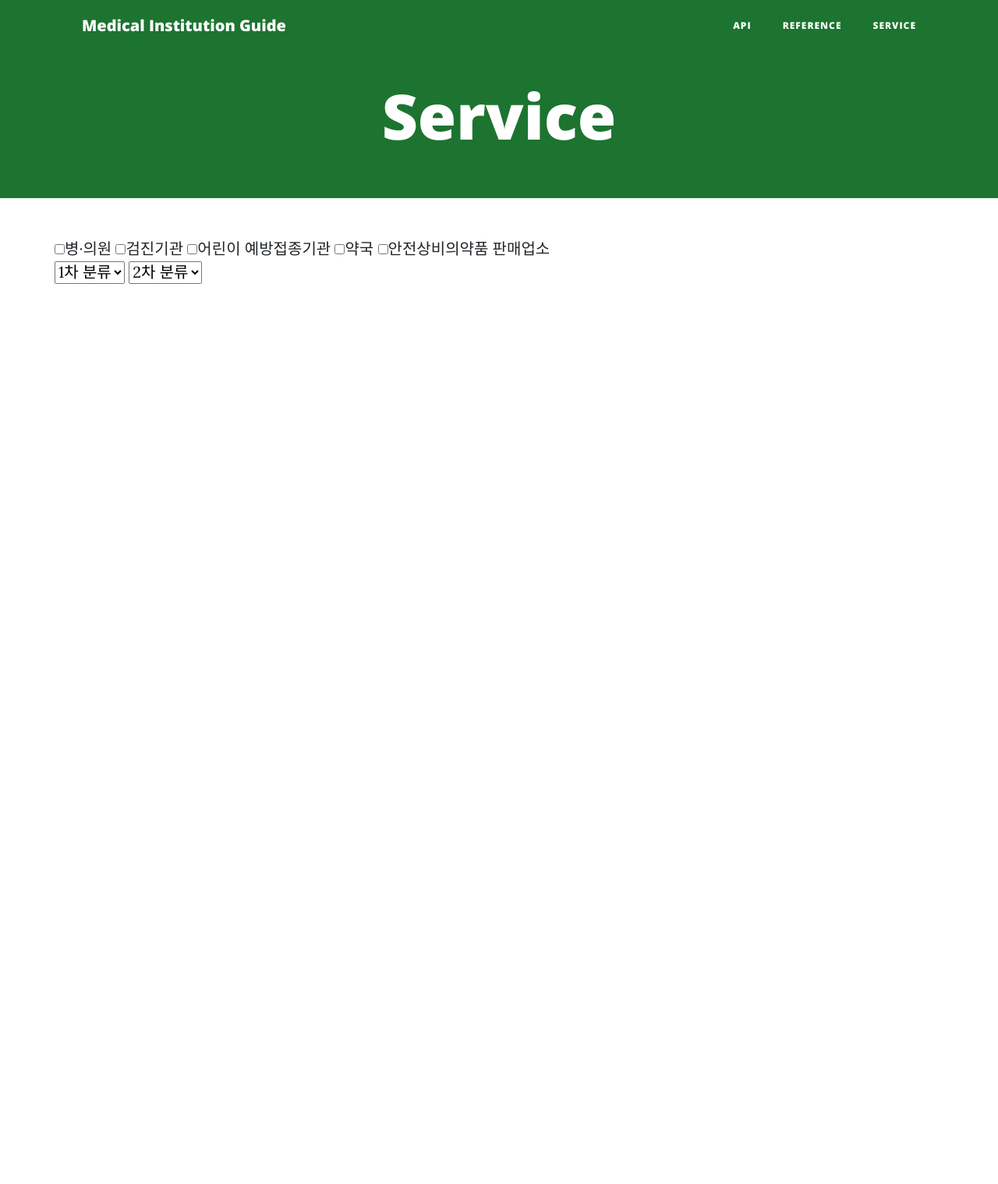
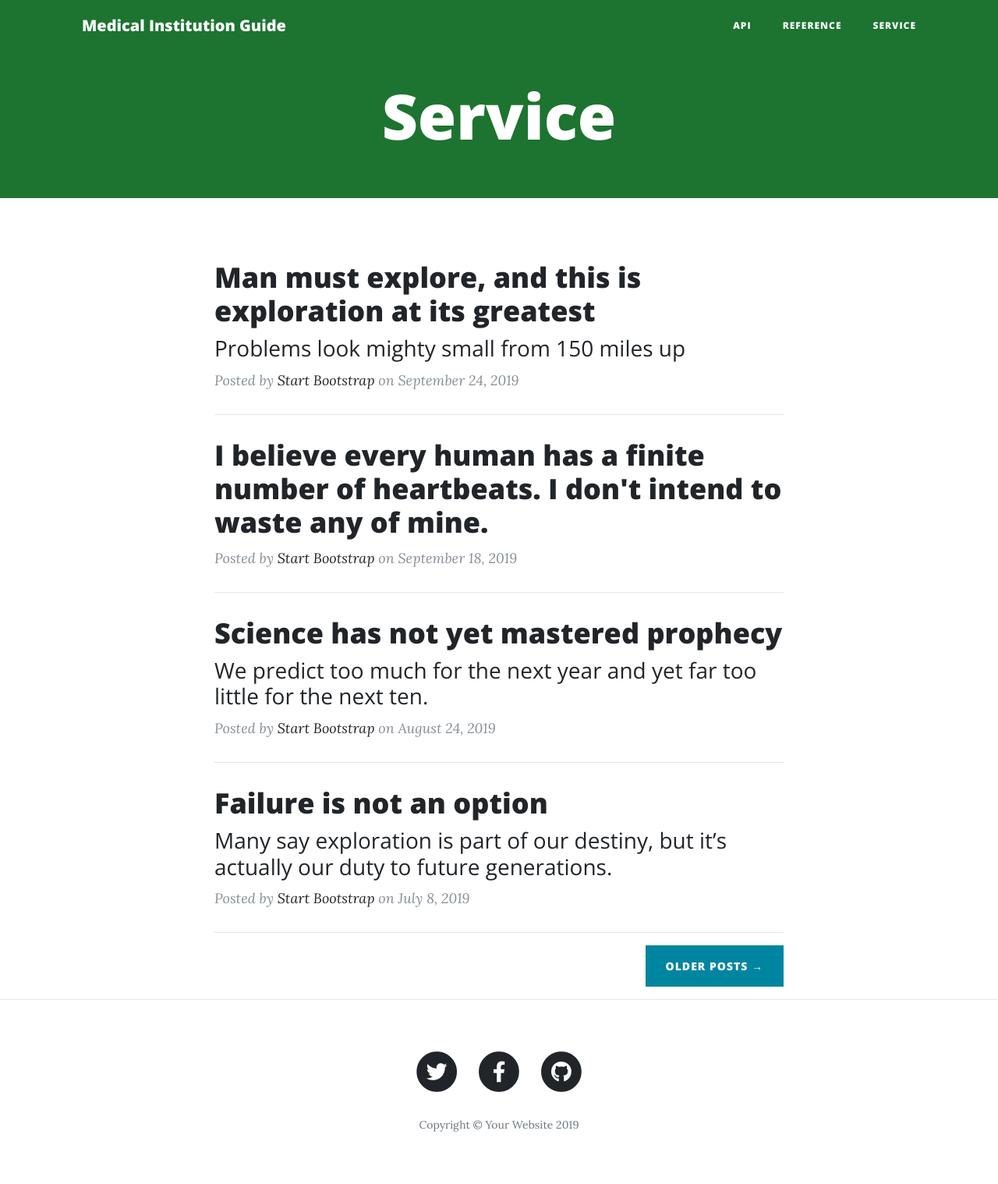
Before and after one commit to namnoo/Service-computing-Termproject, a Flask app: template templates/service.html in a window 1280 px wide. Shown: the whole page at 78% size. Before the commit the page ends 364 px from the top, so only its background shows below. Run offline with Flask 2, Linux system fonts and the light colour scheme; the template is opened without the code that fills it, so the values that code supplies are empty; some libraries are stand-ins or nearby versions.

Commit message:
Revert "service page modify"
This reverts commit 318edbabda3fa7024e1fd692c1b096ddaa6d4f1e.

```diff
--- a/application.py
+++ b/application.py
@@ -1,6 +1,6 @@
 from flask import Flask, render_template
 from restapi import restapi_blueprint
-import logging, json, pprint
+import logging
 
 application = Flask(__name__)
 application.register_blueprint(restapi_blueprint, url_prefix="/restapi")
@@ -8,18 +8,8 @@ application.register_blueprint(restapi_blueprint, url_prefix="/restapi")
 
 @application.route('/service')
 def service():
-    with open('administrative_district.json', encoding="utf-8") as json_file:
-        json_data = json.load(json_file)
-
-        # for data in json_data["data"]:
-        #     try:
-        #         for val in data.values():
-        #             print(val)
-        #     except KeyError:
-        #         print("에러")
-
     return render_template(
-        'service.html', sido=json_data["data"]
+        'service.html'
     )
 
 
--- a/restapi.py
+++ b/restapi.py
@@ -1,5 +1,4 @@
 from flask import Blueprint, render_template
-
 
 restapi_blueprint = Blueprint('restapi', __name__)
 
--- a/templates/index.html
+++ b/templates/index.html
@@ -20,7 +20,7 @@
                 <!-- Main Slide -->
                 <div class="item active">
                     <!-- Slide Background -->
-                    <img src="/static/images/index.jpg" alt="Bootstrap Touch Slider" class="slide-image"/>
+                    <img src="/static/images/index.jpeg" alt="Bootstrap Touch Slider" class="slide-image"/>
                     <div class="bs-slider-overlay"></div>
                     <!-- Slide Text Layer -->
                     <div class="slide-text slide_style_center">
--- a/templates/service.html
+++ b/templates/service.html
@@ -1,57 +1,3 @@
 {% extends 'template.html' %}
 
-{% block head %}Service{% endblock %}
-
-{% block content %}
-<div class="container">
-    <!-- 체크박스 -->
-    <div class="row">
-        <div class="check">
-            <input type="checkbox" name="check_hospital" value="hospital">병·의원
-            <input type="checkbox" name="check_health" value="health">검진기관
-            <input type="checkbox" name="check_vaccination" value="vaccination">어린이 예방접종기관
-            <input type="checkbox" name="check_pharmacy" value="pharmacy">약국
-            <input type="checkbox" name="check_medication" value="medication">안전상비의약품 판매업소
-        </div>
-    </div>
-    <!-- 시/도 리스트, 구 리스트 -->
-    <div class="row">
-        <div class="dropdown">
-
-            <select id="sido" name="sido" onchange="changeSido()">
-                <option value="" selected disabled>1차 분류</option>
-                {% for item in sido %}
-                    {% for key, value in item.items() %}
-                    <option id="selected" value="{{key}}">{{key}}</option>
-                    {% endfor %}
-                {% endfor %}
-            </select>
-
-            <select id="gu" name="gu" onchange="changeGu()">
-                <option value="" selected disabled>2차 분류</option>
-                {% for item in sido %}
-                    {% for key, value in item.items() %}
-                        {% for v in value %}
-                        <option value="{{v}}">{{v}}</option>
-                        {% endfor %}
-                    {% endfor %}
-                {% endfor %}
-            </select>
-        </div>
-        <!-- 결과 화면 -->
-        <div class="answer">
-
-        </div>
-    </div>
-</div>
-
-<script>
-    function changeSido() {
-        var sidoSelect = document.getElementById("sido");
-
-        var selectSido = sidoSelect.options[sidoSelect.selectedIndex].text;
-        alert(selectSido);
-
-    }
-</script>
-{% endblock %}
+{% block h1 %}Service{% endblock %}
--- a/templates/template.html
+++ b/templates/template.html
@@ -54,20 +54,81 @@
       <div class="row">
         <div class="col-lg-8 col-md-10 mx-auto">
           <div class="site-heading">
-            <h1>{% block head %}{% endblock %}</h1>
+            <h1>{% block h1 %}{% endblock %}</h1>
           </div>
         </div>
       </div>
     </div>
   </header>
 
-  <!-- content -->
-  {% block content %}
+  <!-- Main Content -->
+  <div class="container">
+    <div class="row">
+      <div class="col-lg-8 col-md-10 mx-auto">
+        <div class="post-preview">
+          <a href="post.html">
+            <h2 class="post-title">
+              Man must explore, and this is exploration at its greatest
+            </h2>
+            <h3 class="post-subtitle">
+              Problems look mighty small from 150 miles up
+            </h3>
+          </a>
+          <p class="post-meta">Posted by
+            <a href="#">Start Bootstrap</a>
+            on September 24, 2019</p>
+        </div>
+        <hr>
+        <div class="post-preview">
+          <a href="post.html">
+            <h2 class="post-title">
+              I believe every human has a finite number of heartbeats. I don't intend to waste any of mine.
+            </h2>
+          </a>
+          <p class="post-meta">Posted by
+            <a href="#">Start Bootstrap</a>
+            on September 18, 2019</p>
+        </div>
+        <hr>
+        <div class="post-preview">
+          <a href="post.html">
+            <h2 class="post-title">
+              Science has not yet mastered prophecy
+            </h2>
+            <h3 class="post-subtitle">
+              We predict too much for the next year and yet far too little for the next ten.
+            </h3>
+          </a>
+          <p class="post-meta">Posted by
+            <a href="#">Start Bootstrap</a>
+            on August 24, 2019</p>
+        </div>
+        <hr>
+        <div class="post-preview">
+          <a href="post.html">
+            <h2 class="post-title">
+              Failure is not an option
+            </h2>
+            <h3 class="post-subtitle">
+              Many say exploration is part of our destiny, but it’s actually our duty to future generations.
+            </h3>
+          </a>
+          <p class="post-meta">Posted by
+            <a href="#">Start Bootstrap</a>
+            on July 8, 2019</p>
+        </div>
+        <hr>
+        <!-- Pager -->
+        <div class="clearfix">
+          <a class="btn btn-primary float-right" href="#">Older Posts &rarr;</a>
+        </div>
+      </div>
+    </div>
+  </div>
 
-  {% endblock%}
+  <hr>
 
   <!-- Footer -->
-  <!--
   <footer>
     <div class="container">
       <div class="row">
@@ -103,7 +164,6 @@
       </div>
     </div>
   </footer>
-  -->
 
   <!-- Bootstrap core JavaScript -->
   <script src="/static/vendor/jquery/jquery.min.js"></script>
```
Also changed, not shown: static/images/index.jpeg (added), static/images/index.jpg (deleted).
